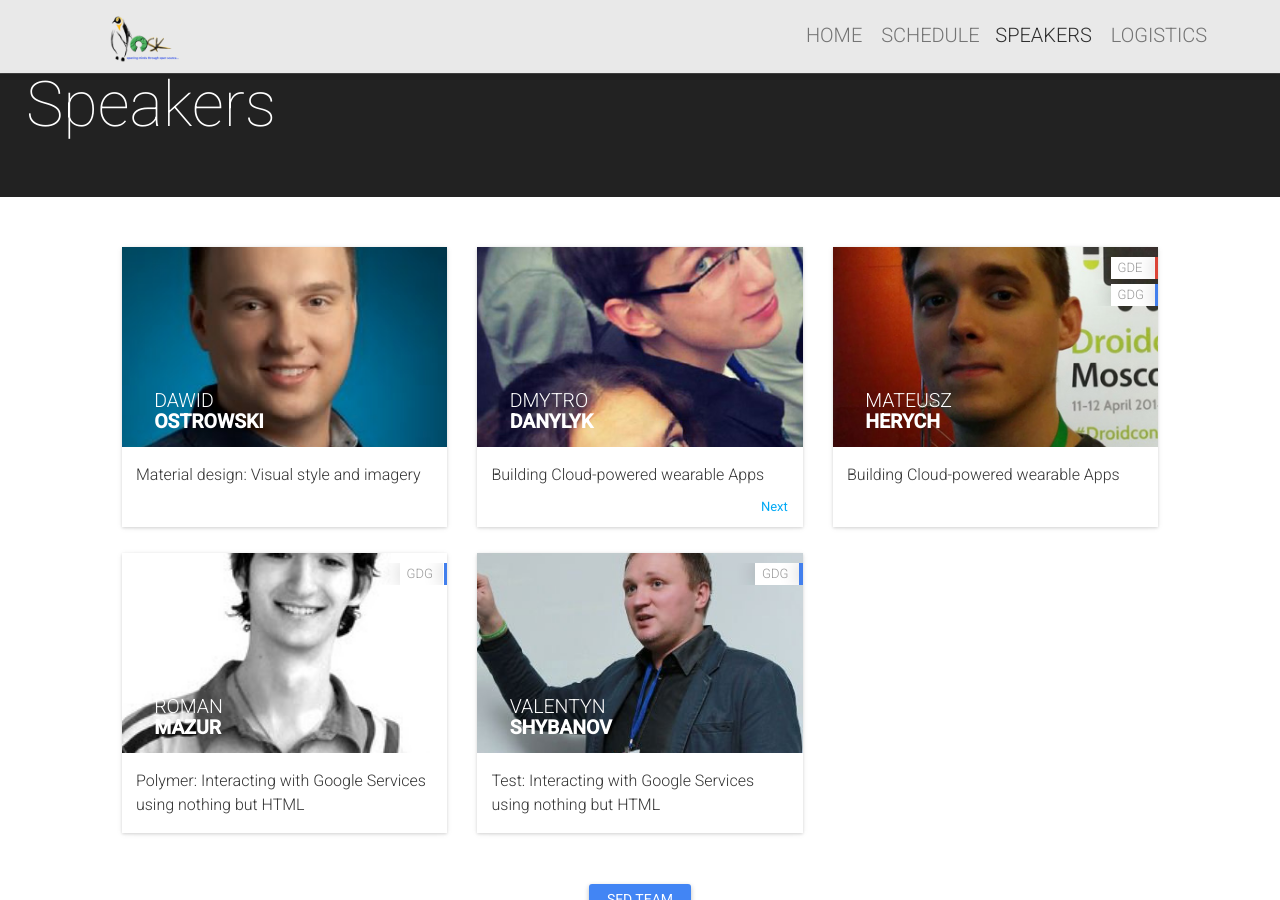
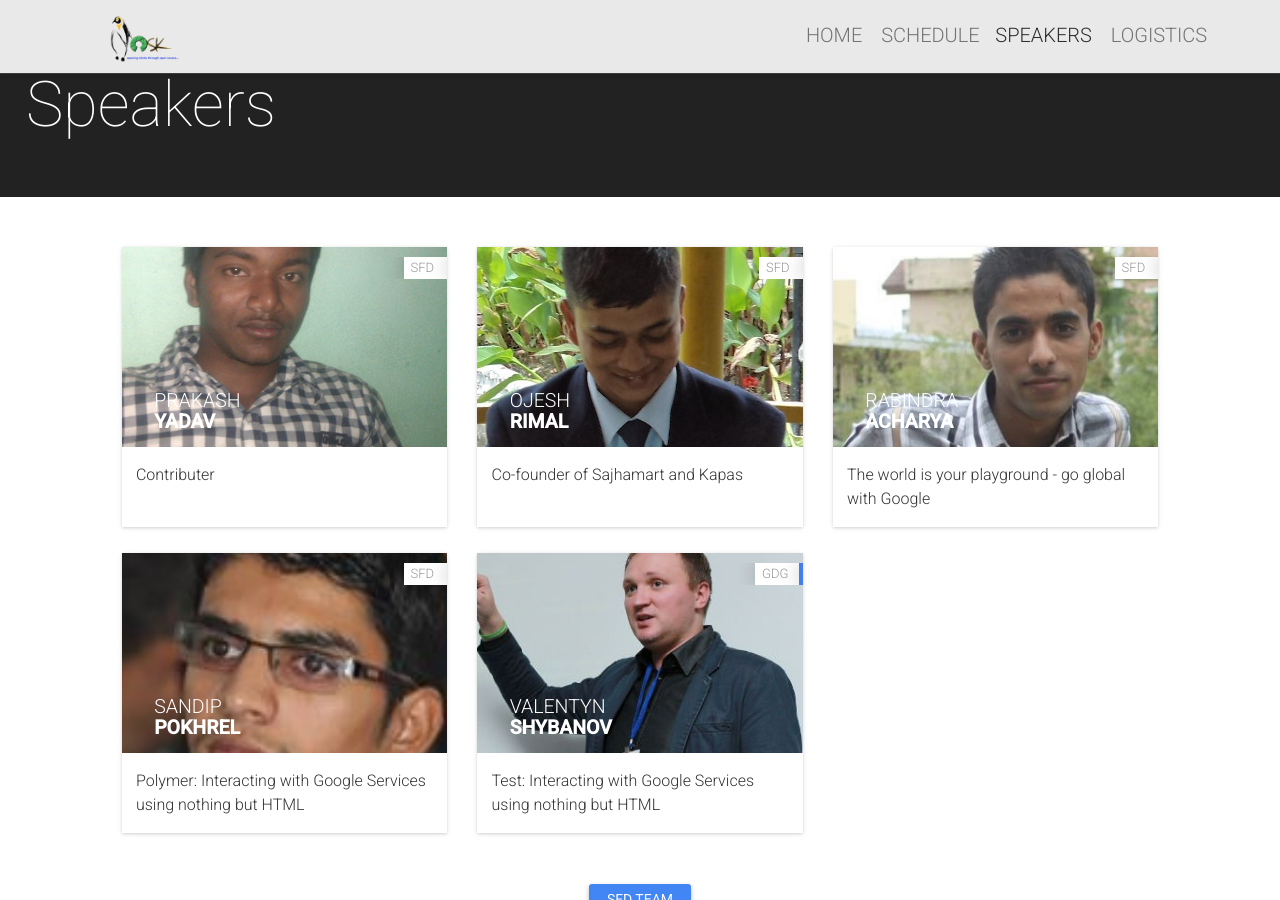
Before and after one commit to openosk/openosk.github.io, a Jekyll site: the page built from speakers.html, in a window 1280 px wide and 900 px high, scrolled down 403 px. Built offline with Jekyll 4.4.1, drawn with Linux system fonts in a browser that asks for light colours; nearby versions of some CDN libraries; comment, search, counter and statistics services are not loaded; part of the change alters nothing that is shown.

Commit message:
Speakers data file change

```diff
--- a/_config.yml
+++ b/_config.yml
@@ -49,7 +49,7 @@ socialImageSrcFacebook: "/img/seo/sharing-facebook.png"
 
 # Header
 eventDate: "September 20, 2014"
-typeoutTextValues: '"", "Presentation", "Talks", "Distro Demo", "Software Demo", "Open Art", "Gaming"'
+typeoutTextValues: '"", "Migration to FOSS", "Presentation", "Talks", "Distro Demo", "Software Demo", "Open Art", "Gaming"'
 
 # About Event Block
 eventName: "Software Freedom Day"
--- a/_data/sessions.yml
+++ b/_data/sessions.yml
@@ -1,8 +1,8 @@
 -
   id: 001
-  title: "Material design: Visual style and imagery"
-  description: "This session will reveal the invisible structures behind the material design system. Designers will show how to use the new color systems, typographic strategies, and the underlying grids that hold it together. They will show how imagery and the new framework material rendering can make apps more interesting and communicate more quickly."
-  track: android
+  title: "Contributer"
+  description: "Web design team"
+  track: WEB
   subtype: workshop
   speakers: [3]
   startTimeStamp: 1382774400
@@ -10,11 +10,11 @@
   language: en
 -
   id: 002
-  title: "Building Cloud-powered wearable Apps"
-  description: "Android wear extends the Android platform to a new generation of wearable devices. The user experience is designed specifically for wearables. In this session you’ll see how to use the Android Wear SDK to build a connected cloud-powered application. Using Android Studio and it’s cloud extensions, you’ll see how to build an app that ‘listens’ for changes in stock prices, and notifies a wearable device. You’ll also see how to use voice controls on the device to trigger interactions with the app, such as buying or selling the stock after a notification. Call to action: Get the SDK and start building apps today!"
-  track: cloud
-  subtype: presentation
-  speakers: [4, 5]
+  title: "Co-founder of Sajhamart and Kapas"
+  description: "Manager for SFD"
+  track: Manager
+  subtype: Workshop
+  speakers: [4]
   startTimeStamp: 1382774400
   endTimestamp: 1382796000
   language: en
@@ -24,7 +24,7 @@
   description: "More than ever before, developing for global audience is a necessity than a luxury in today's world. Are you ready ... where to start? what does it entail? how do I do it? how to promote in local markets? This talk will address above questions for android, chrome and web developers. In our journey of the where, what and how, we will take an in-depth look at various internationalization and localization tools & strategies available to you."
   track: android
   subtype: presentation
-  speakers: [4]
+  speakers: [5]
   startTimeStamp: 1382774400
   endTimestamp: 1382796000
   language: en
--- a/_data/speakers.yml
+++ b/_data/speakers.yml
@@ -1,58 +1,59 @@
 -
   id: 3
-  name: "Dawid"
-  surname: "Ostrowski"
-  company: "Google Poland"
-  title: "Developer Relations Program Manager"
-  bio: "Dawid is true technology enthusiast, who loves to work in areas where humans and machines meet to create amazing new products and services. He is experienced program manager with strong technical background, who is able to establish priorities for complex projects and execute across multiple organizations, according to long-term objectives. Dawid has worked in Poland, USA, Germany, Belgium and The Netherlands and truly values diversity of international working environment. His most visible characteristics are individualization (when dealing directly with people), ideation&intellection (inexhaustible source of new concepts) and strong communication (experienced trainer, community manager). He is also an activator constantly impatient for action."
-  thumbnailUrl: DawidOstrowski.jpg
+  name: "Prakash" #Dawid
+  surname: "Yadav" #Ostrowski
+  company: "NOSK"
+  title: "Contributer At NOSK"
+  bio: "asdfghjkl"
+  thumbnailUrl: PrakashYadav.jpg
   rockstar: true
+  ribbon:
+    - {abbr: "SFD", title: "Contributer"}
   social:
     - {name: "google-plus", link: "https://plus.google.com/+DawidOstrowski/"}
 -
   id: 4
-  name: "Dmytro"
-  surname: "Danylyk"
-  company: "Lemberg Solutions Limited"
-  title: "Android Developer"
-  bio: '<p>Developer. Nominated to apply for the <a href="http://goo.gl/V7qHc">Google Developer Expert Program</a>. Finalist of <a href="http://goo.gl/HO2kLf">Google Apps Developer Challenge 2012</a>. Author of open source <a href="http://goo.gl/Sp5Pel">libraries</a> 1000+ stars. Writer. When Dmytro has free time he is writing <a href="http://goo.gl/AoOVru">technical articles</a>. Speaker. Always trying to share his knowledge &amp; experience on different <a href="http://goo.gl/PNolZY">events</a>. Big fan of android, flat design, stackoverflow, git, Intellij IDEA. Eclipse IDE hater.</p>'
-  thumbnailUrl: DmytroDanylyk.jpg
+  name: "Ojesh"
+  surname: "Rimal"
+  company: "Sajhamart"
+  title: "Co-founder of Sajhamart and Kapas"
+  bio: ""
+  thumbnailUrl: OjeshRimal.jpg
   rockstar: true
+  ribbon:
+    - {abbr: "SFD", title: "Contributer"}
   social:
-    - {name: "google-plus", link: "https://plus.google.com/+DmytroDanylyk"}
-    - {name: "twitter", link: "https://twitter.com/dmytrodanylyk"}
-    - {name: "github", link: "https://github.com/dmytrodanylyk"}
+    - {name: "google-plus", link: "https://plus.google.com/108180567381542329789"}
+    - {name: "twitter", link: "https://twitter.com/ojeshrimal"}
+    - {name: "Facebook", link: "https://facebook.com/ojeshrimal"}
 -
   id: 5
-  name: "Mateusz"
-  surname: "Herych"
-  company: "Base CRM, GDG Krakow"
-  title: "Software Engineer"
-  bio: "Mateusz is an Android GDE and GDG organizer. Works as Android Developer for Base CRM where he uses his android-abracadabras to make enterprise software users more productive."
-  thumbnailUrl: MateuszHerych.jpg
+  name: "Rabindra"
+  surname: "Acharya"
+  company: "Nosk"
+  title: "Contributer"
+  bio: "PHP Developer"
+  thumbnailUrl: Rabindra.jpg
   rockstar: true
   ribbon:
-    - {abbr: "GDE", title: "Google Developer Expert", url: "https://developers.google.com/experts/"}
-    - {abbr: "GDG", title: "Google Developer Group", url: "https://developers.google.com/groups/chapter/107562802227561437057/"}
+    - {abbr: "SFD", title: "contributer", url: "https://plus.google.com/+acharya.rabindra2000"}
   social:
-    - {name: "google-plus", link: "https://plus.google.com/+MateuszHerych"}
-    - {name: "twitter", link: "https://twitter.com/mherych"}
+    - {name: "google-plus", link: "https://plus.google.com/+acharya.rabindra2000"}
 -
   id: 6
-  name: "Roman"
-  surname: "Mazur"
-  company: "Stanfy, GDG Kyiv"
-  title: "Head of Android/Java Unit"
-  bio: "Roman started his way in Android 5 years ago and fall in love with this platform. Currently he is a head of Android unit in Stanfy LLC and a co-organizer of Kyiv Google Developers Group focusing on Android development. Roman is responsible for building a strong team of Android developers inside Stanfy as well as for organizing Android professionals community in Kyiv."
-  thumbnailUrl: RomanMazur.jpg
+  name: "Sandip"
+  surname: "Pokhrel"
+  company: "NOSk"
+  title: "Contributer"
+  bio: "PHP Developer"
+  thumbnailUrl: Sandip.jpg
   rockstar: true
   ribbon:
-    - {abbr: "GDG", title: "Google Developer Group", url: "https://developers.google.com/groups/chapter/110301321530950732281/"}
+    - {abbr: "SFD", title: "contributer", url: "https://plus.google.com/+sandip.pokhrel02"}
   social:
-    - {name: "google-plus", link: "https://plus.google.com/+RomanMazur/"}
-    - {name: "twitter", link: "http://twitter.com/roman_mazur"}
+    - {name: "google-plus", link: "https://plus.google.com/+sandip.pokhrel02"}
 -
-  id: 7
+  id: 7 #visible on index
   name: "Valentyn"
   surname: "Shybanov"
   company: "Twinfield, GDG Kyiv"
```
Also changed, not shown: img/speakers/OjeshRimal.JPG (added), img/speakers/PrakashYadav.jpg (added), img/speakers/Rabindra.jpg (added), img/speakers/Sandip.jpg (added), 7 other files.
